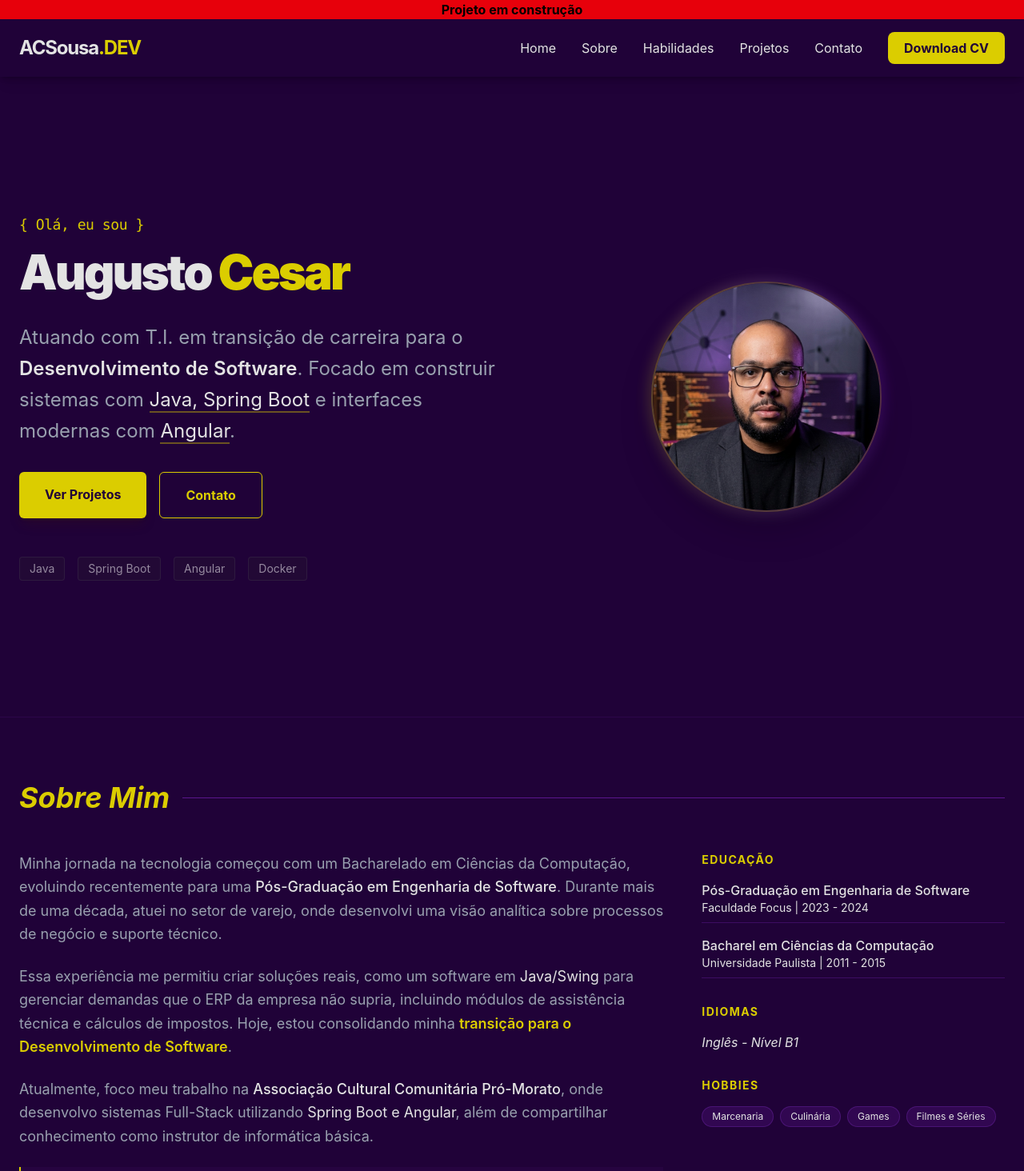
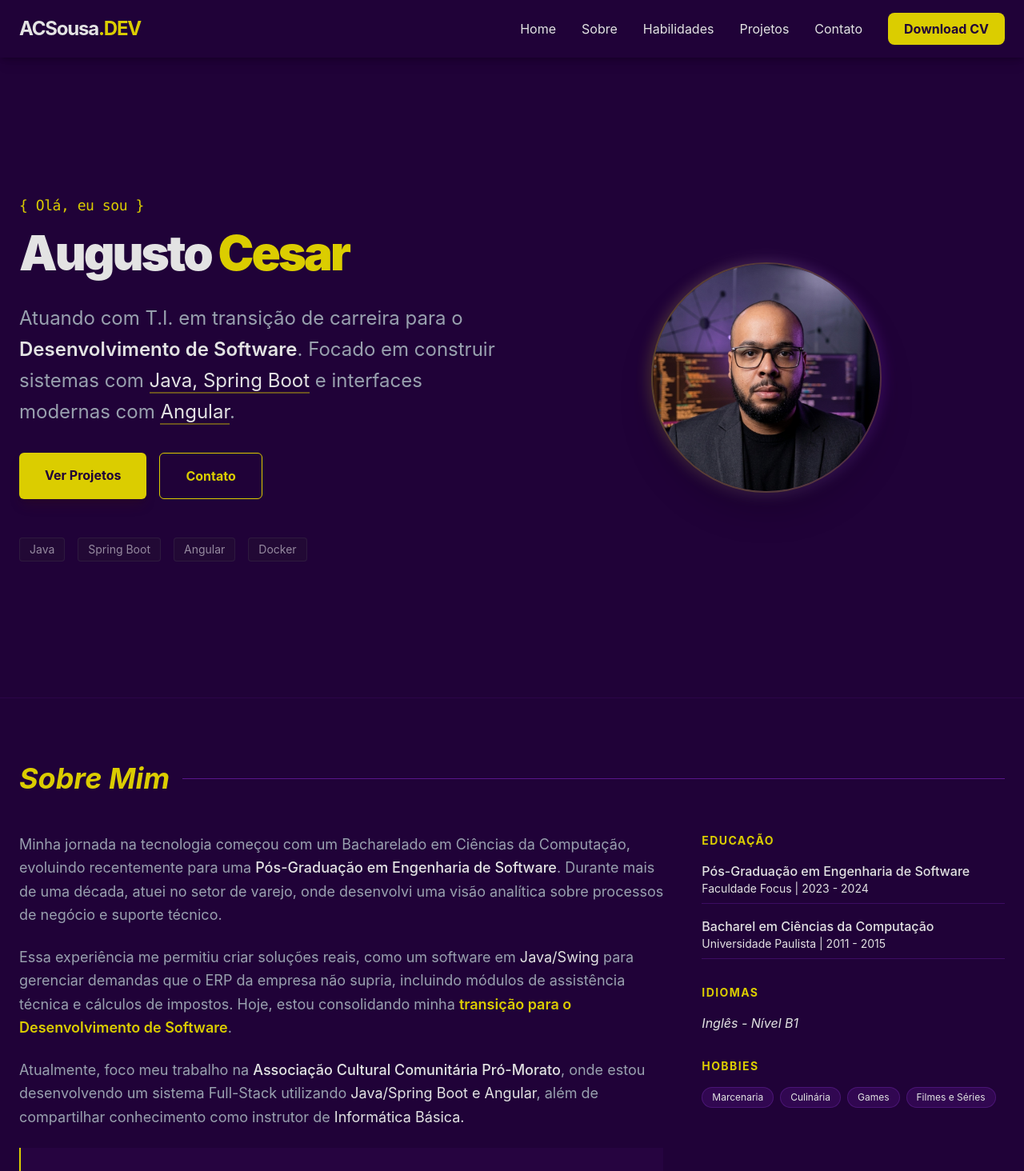
Before and after one commit to augustocesarsousa/portifolio, an Angular app: page / in a window 1280 px wide. Shown: the top 1464 px of the page at 80% size. Built offline with nearby package versions, Linux system fonts and the light colour scheme.

Commit message:
ajusta texto nas secoes sobre e habilidades

```diff
--- a/src/app/features/about/about.component.html
+++ b/src/app/features/about/about.component.html
@@ -30,9 +30,9 @@
         <p>
           Atualmente, foco meu trabalho na
           <span class="text-light-text font-medium">Associação Cultural Comunitária Pró-Morato</span
-          >, onde desenvolvo sistemas Full-Stack utilizando
-          <span class="text-light-text">Spring Boot e Angular</span>, além de compartilhar
-          conhecimento como instrutor de informática básica.
+          >, onde estou desenvolvendo um sistema Full-Stack utilizando
+          <span class="text-light-text">Java/Spring Boot e Angular</span>, além de compartilhar
+          conhecimento como instrutor de <span class="text-light-text">Informática Básica.</span>
         </p>
 
         <div class="bg-purple-900/10 border-l-2 border-accent-yellow p-6 italic">
--- a/src/app/features/skills/skills.component.html
+++ b/src/app/features/skills/skills.component.html
@@ -66,16 +66,16 @@
         <h3 class="text-xl font-bold mb-6 text-light-text uppercase tracking-wider">Frontend</h3>
         <ul class="space-y-3 text-gray-400">
           <li class="flex items-center gap-2">
-            <span class="text-accent-yellow text-xs">▶</span> Angular
+            <span class="text-accent-yellow text-xs">▶</span> Angular & React
           </li>
           <li class="flex items-center gap-2">
-            <span class="text-accent-yellow text-xs">▶</span> TypeScript & JavaScript
+            <span class="text-accent-yellow text-xs">▶</span> JavaScript & TypeScript
           </li>
           <li class="flex items-center gap-2">
-            <span class="text-accent-yellow text-xs">▶</span> React
+            <span class="text-accent-yellow text-xs">▶</span> HTML/CSS
           </li>
           <li class="flex items-center gap-2">
-            <span class="text-accent-yellow text-xs">▶</span> Tailwind CSS & HTML/CSS
+            <span class="text-accent-yellow text-xs">▶</span> Tailwind CSS
           </li>
         </ul>
       </div>
--- a/src/app/layout/header/header.component.html
+++ b/src/app/layout/header/header.component.html
@@ -1,5 +1,4 @@
 <header class="bg-dark-bg text-light-text sticky top-0 z-50 shadow-md">
-  <p class="bg-red-600 text-black text-center font-bold">Projeto em construção</p>
   <nav class="container mx-auto px-6 py-4 flex justify-between items-center">
     <button
       href="home"
```
